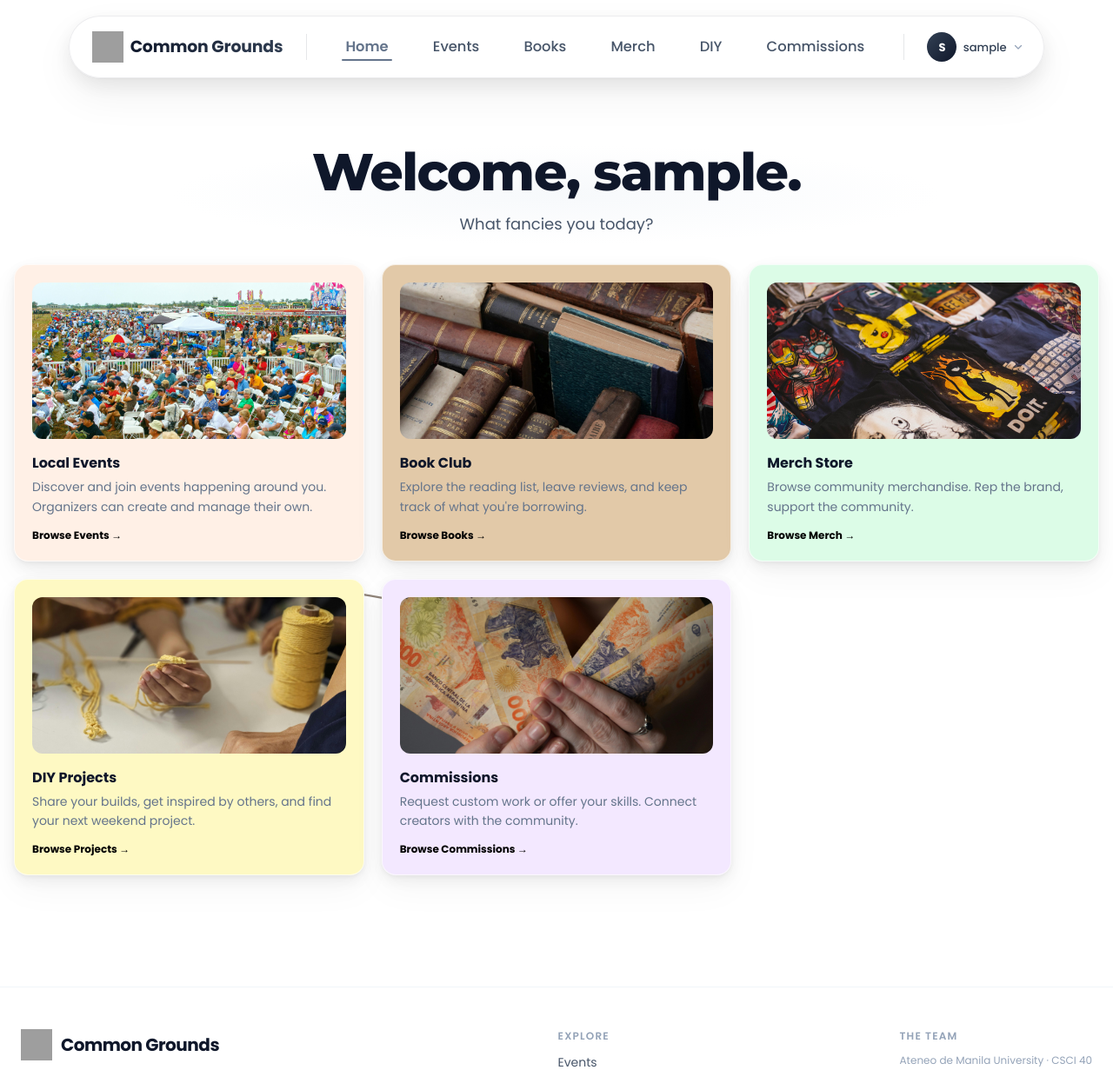
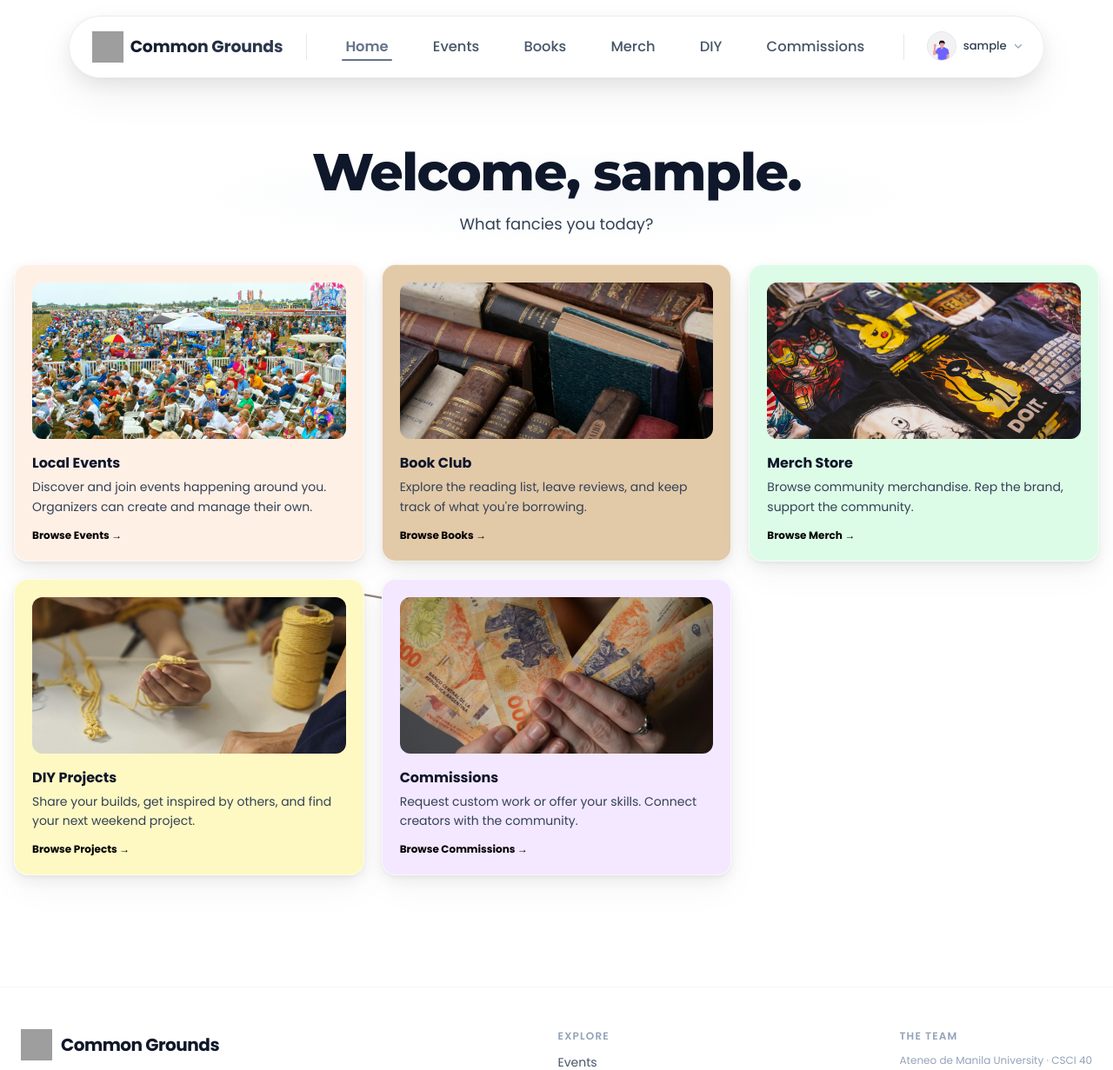
Before and after one commit to Sazemii/commongrounds-AEFG-18, a Django app: page / in a window 1280 px wide. Shown: the top 1231 px of the page at 87% size. Run offline with Django 5.2, Linux system fonts and the light colour scheme; the visitor is signed in with stand-in values (Sample User, id 1); some libraries are stand-ins or nearby versions; grey boxes are pictures that could not be loaded.

Commit message:
Improved nav by using a placeholder avatar as well as improving card component across all pages

```diff
--- a/commongrounds/homepage/templates/homepage/home.html
+++ b/commongrounds/homepage/templates/homepage/home.html
@@ -130,14 +130,14 @@
         <h1 class="text-5xl sm:text-6xl font-extrabold tracking-tight text-slate-900 mb-4">
             Welcome, {{ user.profile.display_name|default:user.username }}.
         </h1>
-        <p class="text-lg text-slate-600 max-w-xl mx-auto">
+        <p class="text-lg text-slate-700 max-w-xl mx-auto">
             What fancies you today?
         </p>
     {% else %}
         <h1 class="text-5xl sm:text-6xl font-extrabold tracking-tight text-slate-900 mb-4">
             Welcome, beloved guest.
         </h1>
-        <p class="text-lg text-slate-600 max-w-xl mx-auto">
+        <p class="text-lg text-slate-700 max-w-xl mx-auto">
             What fancies you today?
         </p>
     {% endif %}
@@ -152,7 +152,7 @@
         </div>
         <div class="flex flex-col gap-1 mt-1">
             <p class="text-base font-bold text-slate-900">Local Events</p>
-            <p class="text-sm text-slate-500 leading-relaxed">Discover and join events happening around you. Organizers can create and manage their own.</p>
+            <p class="text-sm text-slate-700 leading-relaxed">Discover and join events happening around you. Organizers can create and manage their own.</p>
             <span class="card-action text-events">Browse Events →</span>
         </div>
     </a>
@@ -163,7 +163,7 @@
         </div>
         <div class="flex flex-col gap-1 mt-1">
             <p class="text-base font-bold text-slate-900">Book Club</p>
-            <p class="text-sm text-slate-500 leading-relaxed">Explore the reading list, leave reviews, and keep track of what you're borrowing.</p>
+            <p class="text-sm text-slate-700 leading-relaxed">Explore the reading list, leave reviews, and keep track of what you're borrowing.</p>
             <span class="card-action text-books">Browse Books →</span>
         </div>
     </a>
@@ -174,7 +174,7 @@
         </div>
         <div class="flex flex-col gap-1 mt-1">
             <p class="text-base font-bold text-slate-900">Merch Store</p>
-            <p class="text-sm text-slate-500 leading-relaxed">Browse community merchandise. Rep the brand, support the community.</p>
+            <p class="text-sm text-slate-700 leading-relaxed">Browse community merchandise. Rep the brand, support the community.</p>
             <span class="card-action text-merch">Browse Merch →</span>
         </div>
     </a>
@@ -185,7 +185,7 @@
         </div>
         <div class="flex flex-col gap-1 mt-1">
             <p class="text-base font-bold text-slate-900">DIY Projects</p>
-            <p class="text-sm text-slate-500 leading-relaxed">Share your builds, get inspired by others, and find your next weekend project.</p>
+            <p class="text-sm text-slate-700 leading-relaxed">Share your builds, get inspired by others, and find your next weekend project.</p>
             <span class="card-action text-diy">Browse Projects →</span>
         </div>
     </a>
@@ -196,7 +196,7 @@
         </div>
         <div class="flex flex-col gap-1 mt-1">
             <p class="text-base font-bold text-slate-900">Commissions</p>
-            <p class="text-sm text-slate-500 leading-relaxed">Request custom work or offer your skills. Connect creators with the community.</p>
+            <p class="text-sm text-slate-700 leading-relaxed">Request custom work or offer your skills. Connect creators with the community.</p>
             <span class="card-action text-commissions">Browse Commissions →</span>
         </div>
     </a>
--- a/commongrounds/templates/components/nav.html
+++ b/commongrounds/templates/components/nav.html
@@ -169,10 +169,10 @@
   .cg-avatar {
     height: 32px; width: 32px;
     border-radius: 9999px;
-    background: linear-gradient(135deg, #334155, #0f172a);
-    color: #fff;
+    background: #f1f5f9;
+    border: 1px solid #e2e8f0;
     display: inline-flex; align-items: center; justify-content: center;
-    font-size: 0.76rem; font-weight: 700;
+    overflow: hidden;
     user-select: none;
   }
   @media (min-width: 1024px) {
@@ -363,7 +363,7 @@
       {% if user.is_authenticated %}
         <div class="cg-avatar-wrap relative hidden sm:block">
           <button class="cg-avatar-btn" aria-haspopup="true">
-            <span class="cg-avatar">{{ user.profile.display_name|default:user.username|first|upper }}</span>
+            <span class="cg-avatar"><img src="{% static 'img/avatar.svg' %}" alt="avatar" style="width:32px;height:32px;object-fit:cover;"></span>
             <span class="cg-avatar-name">{{ user.profile.display_name|default:user.username }}</span>
             <svg class="w-3 h-3 text-slate-400" fill="none" viewBox="0 0 24 24" stroke="currentColor" stroke-width="2.5">
               <path stroke-linecap="round" stroke-linejoin="round" d="M19 9l-7 7-7-7"/>
@@ -436,7 +436,7 @@
       Dashboard
     </a>
     <a href="{% url 'accounts:profile-update' user.username %}" class="cg-mlink">
-      <span class="cg-avatar">{{ user.profile.display_name|default:user.username|first|upper }}</span>
+      <span class="cg-avatar"><img src="{% static 'img/avatar.svg' %}" alt="avatar" style="width:32px;height:32px;object-fit:cover;"></span>
       <span class="flex-1">{{ user.profile.display_name|default:user.username }}</span>
     </a>
     <form method="post" action="{% url 'logout' %}">
```
Also changed, not shown: commongrounds/localevents/templates/localevents/event_list.html (+9 -6 lines), commongrounds/static/img/avatar.svg (added).
